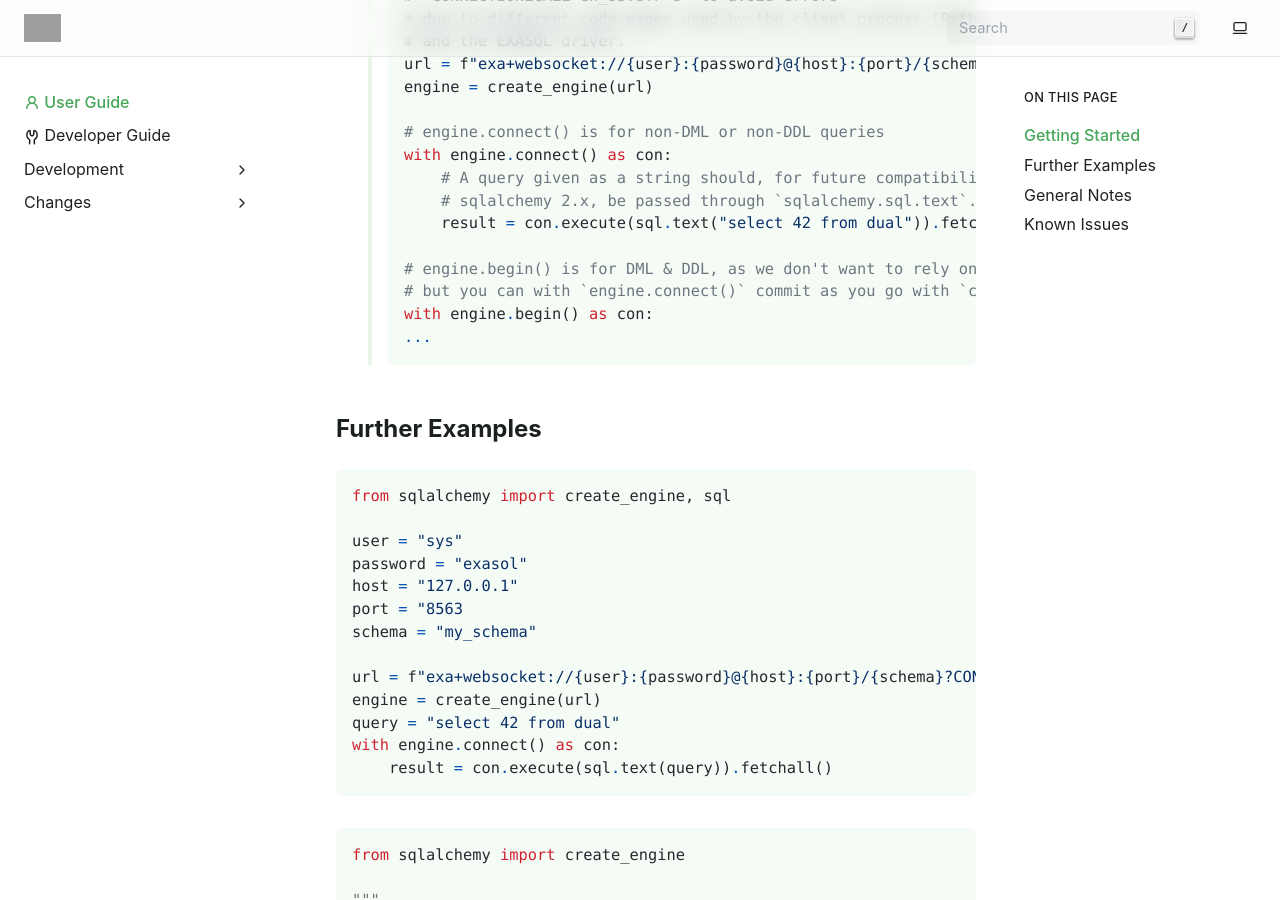
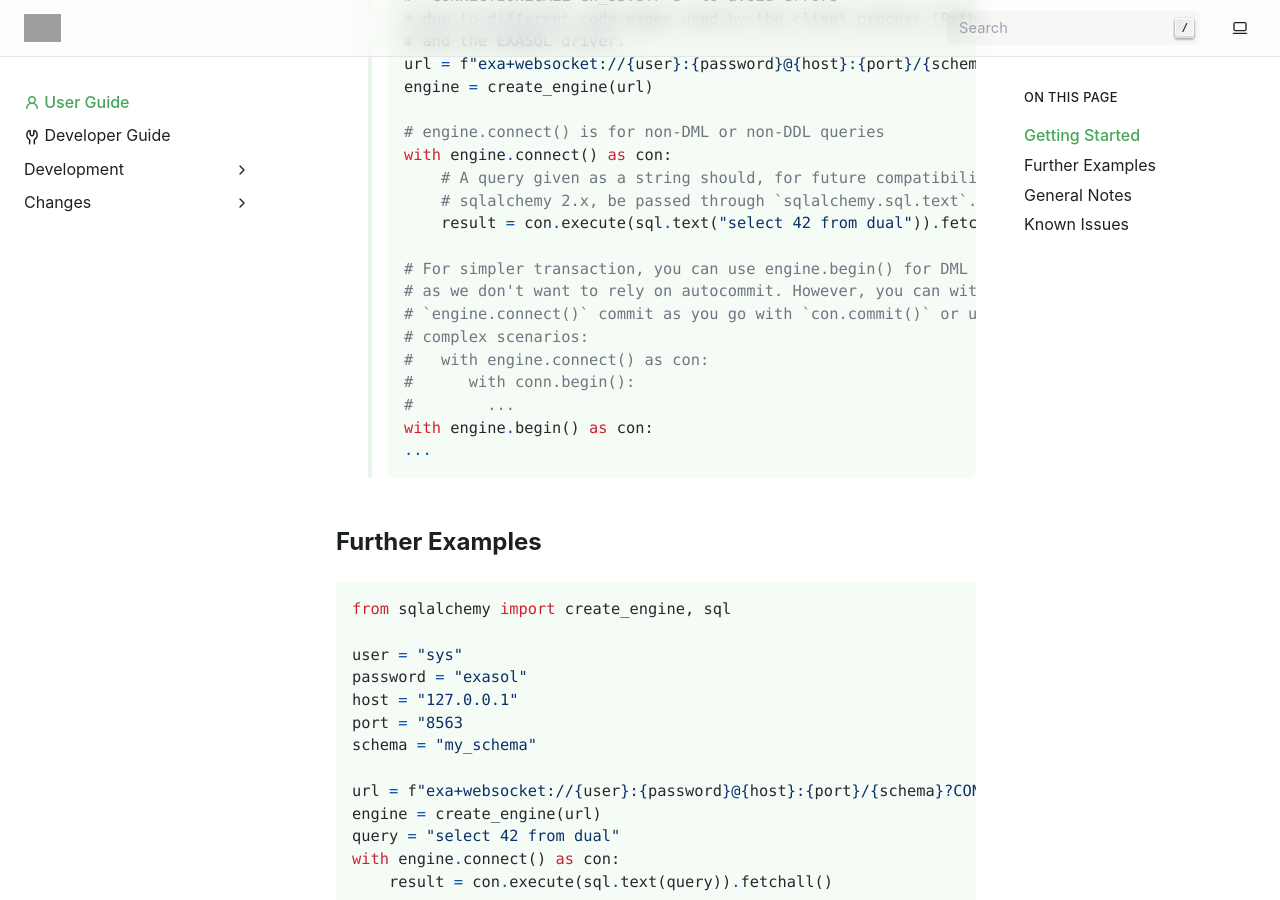
Before and after one commit to exasol/sqlalchemy-exasol, a Sphinx documentation site: the page built from doc/user_guide.rst, in a window 1280 px wide and 900 px high, scrolled down 962 px. Built offline with Sphinx 7.4.7, drawn with Linux system fonts in a browser that asks for light colours; pages that are not in the unit, such as notebooks, are missing from menus; grey boxes are pictures that could not be loaded.

Commit message:
Add to documentation per: Implicit autocommit was removed in SQLAlchemy 2.0. Use the .begin() method of Engine or Connection in order to use an explicit transaction for DML and DDL statements. (Background on SQLAlchemy 2.0 at: https://sqlalche.me/e/b8d9)

```diff
--- a/doc/user_guide.rst
+++ b/doc/user_guide.rst
@@ -46,8 +46,13 @@ Getting Started
             # sqlalchemy 2.x, be passed through `sqlalchemy.sql.text`.
             result = con.execute(sql.text("select 42 from dual")).fetchall()
 
-        # engine.begin() is for DML & DDL, as we don't want to rely on autocommit
-        # but you can with `engine.connect()` commit as you go with `con.commit()`
+        # For simpler transaction, you can use engine.begin() for DML & DDL,
+        # as we don't want to rely on autocommit. However, you can with
+        # `engine.connect()` commit as you go with `con.commit()` or use, for more
+        # complex scenarios:
+        #   with engine.connect() as con:
+        #      with conn.begin():
+        #        ...
         with engine.begin() as con:
         ...
 
```
